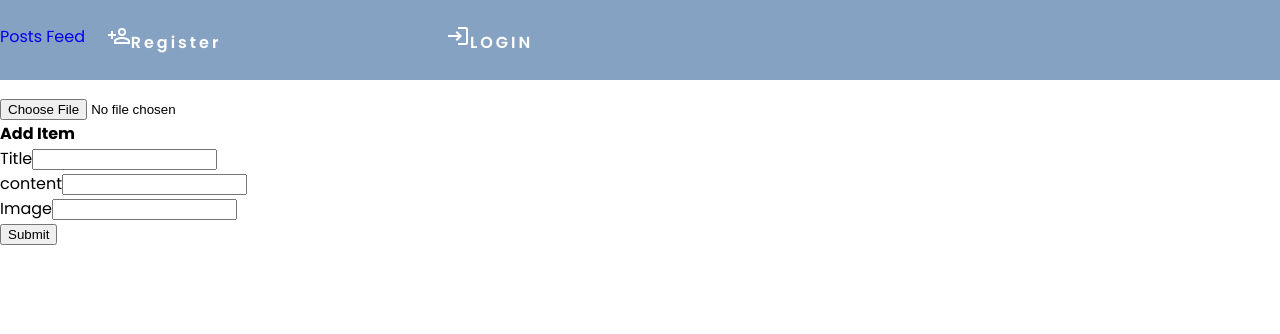
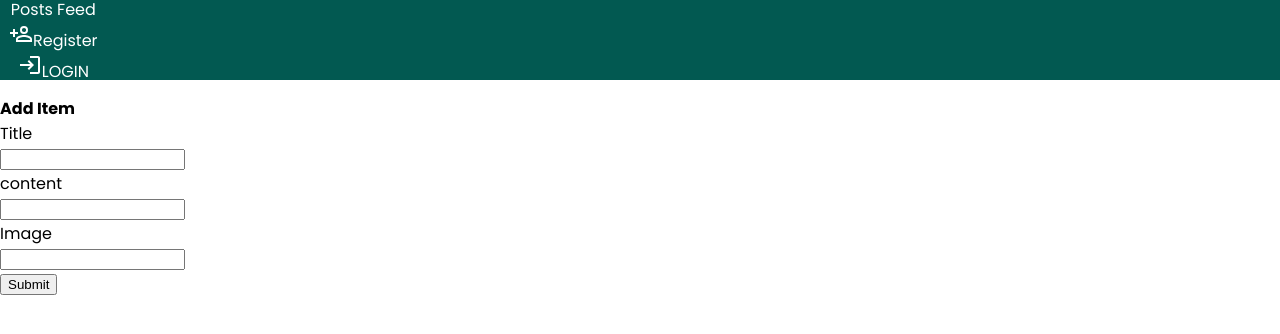
Before and after one commit to Derick80/mern-blog, a React (Create React App) app in the folder frontend/: page /create in a window 1280 px wide. Shown: the top 334 px of the page. Built offline with nearby package versions, Linux system fonts and the light colour scheme; what apollo-upload-client would draw is missing.

Commit message:
css updates

```diff
--- a/frontend/src/components/Header.tsx
+++ b/frontend/src/components/Header.tsx
@@ -1,4 +1,4 @@
-import { Link } from "react-router-dom"
+import { Link, NavLink } from "react-router-dom"
 
 import Icon from '@mdi/react'
 import { mdiAccount, mdiAccountPlusOutline, mdiLogin, mdiPencilPlusOutline } from '@mdi/js'
@@ -11,33 +11,36 @@ function Header() {
 
     const headerBar = user ? (
         <nav>
-            <div className="logo">
-                <Link to="/">Posts Feed</Link>
-            </div>
-            <ul className="nav-links" role="menu"
+
+            <ul className="left-nav-ul" role="menu"
                 aria-labelledby="menubutton">
                 <li>
-                    <Link to="/create">
+                    <NavLink to="/">Posts Feed</NavLink>
+                </li>
+                <li>
+                    <NavLink to="/create">
 
                         <Icon className="svg-icon" path={mdiPencilPlusOutline} title="Create" />Create
 
-                    </Link>
+                    </NavLink>
                 </li>
                 <li>
-                    <Link to="/drafts">
+                    <NavLink to="/drafts">
 
                         drafts
-                    </Link>
+                    </NavLink>
                 </li>
-                <li>
-                    <Link to="/profile">
+            </ul>
+            <ul className="right-nav-ul">
+                <li className="right-li">
+                    <NavLink to="/profile">
                         <Icon className="svg-icon" path={mdiAccount} title="Acount" />Acount
 
-                    </Link>
+                    </NavLink>
                 </li>
 
 
-                <li>
+                <li className="right-li">
 
                     <button onClick={logout}>
                         logout
@@ -48,26 +51,26 @@ function Header() {
     ) :
         (
             <nav>
-                <div className="logo">
-                    <Link to="/">Posts Feed</Link>
-                </div>
-                <ul className="nav-links" role="menu"
+
+                <ul role="menu"
                     aria-labelledby="menubutton">
-
+                    <li>
+                        <NavLink to="/">Posts Feed</NavLink>
+                    </li>
 
                     <li>
-                        <Link to="/register">
+                        <NavLink to="/register">
                             <Icon className="svg-icon" path={mdiAccountPlusOutline} title="Register" />Register
 
                             {/* <span className="mdi mdi-login">LOGIN</span> */}
-                        </Link>
+                        </NavLink>
 
                     </li>
                     <li>
-                        <Link to="/login">
+                        <NavLink to="/login">
                             <Icon className="svg-icon" path={mdiLogin} title="Login" />LOGIN
 
-                        </Link>
+                        </NavLink>
 
                     </li>
 
--- a/frontend/src/components/UploadButton.tsx
+++ b/frontend/src/components/PostForm.tsx
@@ -5,12 +5,11 @@ import CreatePostFormTwo from './post/CreatePostFormTwo'
 
 export type UploadButtonProps = {
     onChange: ChangeEventHandler<HTMLInputElement>
-
+    ImageUpload: Function
 }
 
-export default function UploadButton() {
+function WritePost() {
     const [imageUrl, setImageUrl] = useState('')
-
     const [mutate, { data }] = useMutation(UPLOAD_FILE_MUTATION)
 
     const onChange = ({
@@ -26,23 +25,40 @@ export default function UploadButton() {
             return setImageUrl(data.uploadFile.imageUrl.toString())
         }
     }, [data])
+
     return (
         <>
-            <div className="upload_button">
-                <label htmlFor='contained-button-file'>
 
-                </label>
-                <input
-
-                    type='file'
-
-                    accept='image/*'
-                    onChange={onChange}
-
-                />
-            </div>
             <CreatePostFormTwo initialImageUrl={imageUrl} />
         </>
 
     )
 }
+
+export type ImageUploadButtonProps = {
+    onChange?: React.FormEventHandler<HTMLInputElement>;
+}
+
+function ImageUploadButton(onChange: ImageUploadButtonProps) {
+    <>
+        <div className="upload_button">
+            <label htmlFor='contained-button-file'>
+            </label>
+            <input
+                type='file'
+                accept='image/*'
+                onChange={() => onChange}
+
+            />
+        </div>
+
+    </>
+}
+function PostForm() {
+
+    return (<>
+        <WritePost />
+    </>)
+}
+
+export default PostForm
--- a/frontend/src/components/post/PostDraftForm.tsx
+++ b/frontend/src/components/post/PostDraftForm.tsx
@@ -24,7 +24,7 @@ export default function PostDraftForm({ initialTitle, initialContent, initialIma
                         disabled={disabled}
                         type="text"
                         value={initialPostId}
-                        onChange={e => setTitle(e.target.value)}
+                        onChange={e => setPostId(e.target.value)}
                     />
                 </div>
                 <div >
--- a/frontend/src/index.css
+++ b/frontend/src/index.css
@@ -0,0 +1,50 @@
+
+
+/* Color Theme Swatches in RGBA */
+.Greem-Space-1-rgba {
+    color: rgba(3, 65, 89, 1);
+}
+
+.Greem-Space-2-rgba {
+    color: rgba(2, 89, 81, 1);
+}
+
+.Greem-Space-3-rgba {
+    color: rgba(2, 115, 94, 1);
+}
+
+.Greem-Space-4-rgba {
+    color: rgba(3, 140, 62, 1);
+}
+
+.Greem-Space-5-rgba {
+    color: rgba(12, 242, 93, 1);
+}
+
+
+:root {
+    --ff-body: 'Poppins', sans-serif;
+    --fs-H1: 4.5rem;
+    --fs-H2: 2.75rem;
+    --fs-H3: 2rem;
+    --fs-H4: 2.125rem;
+    --fs-H5: 1.5rem;
+    --fs-H6: 1.25rem;
+    --fs-body-1: 1rem;
+    --fs-body-2: 0.875rem;
+    --fs-caption: 0.75rem;
+      --fclr-primary: rgb(255, 255, 255);
+
+/* use for background */
+--clr-primary: rgba(2, 115, 94, 1);
+/* use for nav */
+--clr-secondary:rgba(2, 89, 81, 1);
+/* maybe for menu buttons */
+--clr-outline:rgba(3, 65, 89, 1);
+/* for important icons */
+--clr-important:rgba(12, 242, 93, 1);
+/* subtext? */
+--clr_subtext:rgba(3, 140, 62, 1);
+
+
+}
--- a/frontend/src/pages/Create.tsx
+++ b/frontend/src/pages/Create.tsx
@@ -1,4 +1,4 @@
-import UploadButton from "../components/UploadButton";
+import UploadButton from "../components/PostForm";
 
 export default function Create() {
 
--- a/frontend/src/styles/App.css
+++ b/frontend/src/styles/App.css
@@ -21,6 +21,16 @@
   --fclr-primary-light: rgb(38, 38, 38);
   --fclr-primary-dark: rgb(255, 255, 255);
   --nav-background: rgb(134, 162, 194);
+  /* use for background */
+  --clr-primary: rgba(2, 115, 94, 1);
+  /* use for nav */
+  --clr-secondary:rgba(2, 89, 81, 1);
+  /* maybe for menu buttons */
+  --clr-outline:rgba(3, 65, 89, 1);
+  /* for important icons */
+  --clr-important:rgba(12, 242, 93, 1);
+  /* subtext? */
+  --clr-subtext:rgba(3, 140, 62, 1);
   --padding: 1rem;
   margin: 0;
 }
@@ -55,34 +65,29 @@ p {
   font-size: var(--fs-body-1);
 }
 
-a {
+/* a {
+   display: block;
+   padding: 8px;
   text-decoration: none;
 }
 
-a:visted {
+a:visited {
   text-decoration: none;
+  color: var(--fclr-primary-dark)
 }
 
 a:hover {
   text-decoration: underline;
-}
+} */
+/*
+.active {
+  text-decoration: underline;
+  background-color: var(--clr-subtext)
 
-a:active {
-  text-decoration: underline;
-}
+} */
 
-ul {
-  list-style-type: none;
-  margin: 0;
-  padding: 0;
-}
 
-li {
-  list-style: none;
-  opacity: 0;
-  font-size: var(--fs-H6);
-  font-weight: 600;
-}
+
 
 img {
   padding: 0;
@@ -122,23 +127,39 @@ nav {
   grid-column: col-start 1 / 4;
   display: flex;
   height: 10vh;
-  position: relative;
-  background-color: var(--nav-background);
+  text-align: center;
+align-items: center;
+  background-color: var(--clr-secondary);
   color: var(--fclr-primary-dark);
   font-size: var(--fs-body-1);
-  overflow: hidden;
 }
 
-.nav-links{
-  display: flex;
+nav ul {
+  list-style-type: none;
+  margin: 0;
+  padding: 0;
+
+}
+nav ul.left {
+  display:inline-block;
+  opacity: 0;
+  padding: 0
+}
+
+nav li a {
+  color: var(--fclr-primary-dark);
+  text-align: center;
+  text-decoration: none;
+    padding: 8px;
+
+}
+
+nav ul.right-nav-ul {
+  opacity: 0
 }
 
 
-.nav-links li
-{
-  opacity: 0;
-  font-size: var(--fs-H6);
-}
+
 .form-container {
   grid-column: col-start 2/4;
   margin: auto;
@@ -241,13 +262,13 @@ p.material-icons.blue {
     bottom: 0;
   }
 
-  nav {
-    padding-top: 0;
-    grid-column: col-start 1 / 13;
-
+nav {
+height:10vh;
+  grid-column: col-start 1 / 13;
     display: grid;
     grid-template-columns: repeat(12, 1fr);
     align-content: center;
+    align-items: center;
   }
 
   .content-container {
@@ -260,44 +281,41 @@ p.material-icons.blue {
   }
 
 
-  .nav-links,
-  .nav-links-nav-right {
-    opacity: 1;
+nav ul.left-nav-ul {
+  display: flex;
+  grid-column: 2 / 6;
+      justify-content: space-between;
+
+  opacity: 1;
+   letter-spacing: 3px;
+   font-size: var(--fs-H6);
+}
+
+
+nav ul.right-nav-ul {
+  display:flex;
+    grid-column: 11 / 12;
     justify-content: space-between;
-  }
+  opacity: 1;
+    letter-spacing: 3px;
 
-  .nav-links {
-    grid-column: 2 / 6;
-    display: flex;
+}
 
-    position: relative;
-  }
 
-  .nav-links-nav-right {
-    grid-column: 11 / 12;
+nav li {
 
-    display: flex;
-    align-items: center;
-  }
+}
 
-  .nav-links li,
-  .nav-links-nav-right li {
-    list-style: none;
-    letter-spacing: 3px;
-    opacity: 1;
-    font-size: var(--fs-H6);
-  }
 
-  .nav-links a,
-  .nav-links-nav-right a {
+ nav li a {
+
+   opacity: 1;
     color: var(--fclr-primary-dark);
     font-size: var(--fs-body-1);
     text-decoration: none;
+
   }
 
-  .nav-links a {
-    letter-spacing: 3px;
-  }
 
   .card {
     display: grid;
```
